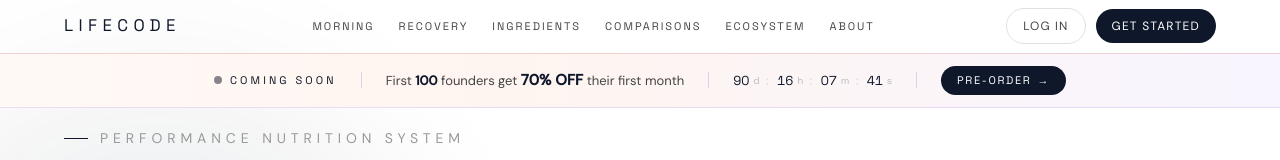
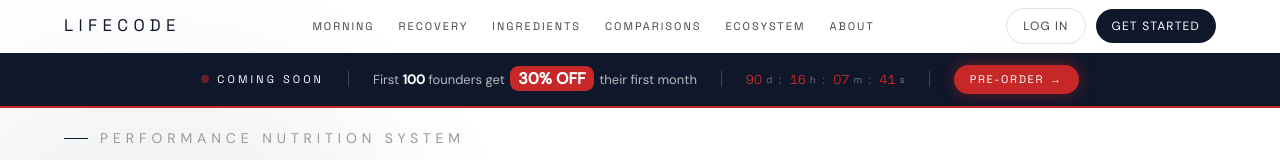
Before and after one commit to Sandu2006a/LIFECODE, a Next.js app in the folder web/: page / in a window 1280 px wide. Shown: the top 160 px of the page. Built offline with nearby package versions, Linux system fonts and the light colour scheme; no server answers.

Commit message:
feat(banner): dark navy bg, red accents, glowing CTA; 70%->30% everywhere

```diff
--- a/web/components/Header.jsx
+++ b/web/components/Header.jsx
@@ -181,49 +181,50 @@ export default function Header() {
       <Link
         href={pathname === '/' ? '#preorder' : '/#preorder'}
         className="w-full flex items-center justify-center flex-wrap gap-3 md:gap-6 px-4 py-3 cursor-pointer group"
-        style={{
-          background: 'linear-gradient(90deg, #FFF9F5 0%, #FFF5F0 40%, #F8F5FF 100%)',
-          borderTop: '1px solid rgba(198,40,40,0.18)',
-          borderBottom: '1px solid rgba(124,58,237,0.15)',
-        }}
+        style={{ background: '#0F172A', borderBottom: '2px solid #C62828' }}
       >
         {/* Pulse + label */}
         <span className="flex items-center gap-2">
-          <span className="w-2 h-2 rounded-full animate-pulse" style={{ background: BLACK }} />
-          <span className="font-sans font-700 text-[11px] tracking-[0.28em] uppercase"
-            style={{ color: BLACK }}>Coming Soon</span>
+          <span className="w-2 h-2 rounded-full animate-pulse bg-[#C62828]" />
+          <span className="font-sans font-700 text-[11px] tracking-[0.28em] uppercase text-white">
+            Coming Soon
+          </span>
         </span>
 
-        <span className="hidden sm:block w-px h-4 bg-[#e0d0f0]" />
+        <span className="hidden sm:block w-px h-4 bg-white/20" />
 
         {/* Offer */}
-        <span className="font-body text-[13px] text-[#444]">
+        <span className="font-body text-[13px] text-white/70">
           First{' '}
-          <strong className="font-800" style={{ color: BLACK }}>100</strong>
+          <strong className="font-800 text-white">100</strong>
           {' '}founders get{' '}
-          <strong className="font-800 text-[15px]" style={{ color: BLACK }}>70% OFF</strong>
+          <strong
+            className="font-800 text-[16px] px-2 py-0.5 rounded-md mx-0.5"
+            style={{ background: '#C62828', color: '#fff' }}>
+            30% OFF
+          </strong>
           {' '}their first month
         </span>
 
-        <span className="hidden sm:block w-px h-4 bg-[#e0d0f0]" />
+        <span className="hidden sm:block w-px h-4 bg-white/20" />
 
         {/* Timer */}
         <span className="flex items-center gap-1.5 font-sans font-700 text-[13px] tabular-nums">
           {[{v:timer.d,l:'d'},{v:timer.h,l:'h'},{v:timer.m,l:'m'},{v:timer.s,l:'s'}].map(({v,l},i)=>(
             <span key={l} className="flex items-center gap-1">
-              <span style={{ color: i % 2 === 0 ? BLACK : BLACK }}>{pad(v)}</span>
-              <span className="text-[10px] text-[#bbb] font-400">{l}</span>
-              {i<3 && <span className="text-[#ddd] mx-0.5">:</span>}
+              <span className="text-[#C62828]">{pad(v)}</span>
+              <span className="text-[10px] text-white/40 font-400">{l}</span>
+              {i<3 && <span className="text-white/25 mx-0.5">:</span>}
             </span>
           ))}
         </span>
 
-        <span className="hidden sm:block w-px h-4 bg-[#e0d0f0]" />
+        <span className="hidden sm:block w-px h-4 bg-white/20" />
 
         {/* CTA pill */}
         <span
-          className="inline-flex items-center gap-1.5 px-4 py-1.5 rounded-full text-white font-sans font-700 text-[11px] tracking-[0.15em] uppercase group-hover:opacity-85 transition-opacity"
-          style={{ background: BLACK }}
+          className="inline-flex items-center gap-1.5 px-4 py-1.5 rounded-full font-sans font-700 text-[11px] tracking-[0.15em] uppercase transition-all duration-200 group-hover:scale-105"
+          style={{ background: '#C62828', color: '#fff', boxShadow: '0 0 16px rgba(198,40,40,0.5)' }}
         >
           Pre-order <span className="group-hover:translate-x-0.5 transition-transform duration-200">→</span>
         </span>
--- a/web/components/PreOrderSection.jsx
+++ b/web/components/PreOrderSection.jsx
@@ -86,7 +86,7 @@ function SuccessCard({ email, already }) {
             <p className="font-sans font-700 text-[26px] tracking-[0.22em]" style={{ color: BLACK }}>
               {PROMO}
             </p>
-            <p className="font-body text-[11px] text-[#aaa] mt-1">70% off your first month · Apply at checkout</p>
+            <p className="font-body text-[11px] text-[#aaa] mt-1">30% off your first month · Apply at checkout</p>
           </div>
         </div>
         <div className="mt-5 inline-flex items-center gap-2 px-3 py-1.5 rounded-full bg-[#f1fdf7] border border-[#d1fae5]">
@@ -220,7 +220,7 @@ export default function PreOrderSection() {
 
         <div className="po-rise grid grid-cols-1 sm:grid-cols-3 gap-3 mt-12 opacity-0 max-w-[720px] mx-auto">
           {[
-            { tag: '70%', label: 'Off first month',  sub: 'first 100 founders only', color: BLACK },
+            { tag: '30%', label: 'Off first month',  sub: 'first 100 founders only', color: BLACK },
             { tag: '1ST', label: 'Priority shipping', sub: 'before everyone else',    color: BLACK },
             { tag: '$0',  label: 'No payment now',    sub: 'just your email',         color: BLACK },
           ].map((p) => (
@@ -246,7 +246,7 @@ export default function PreOrderSection() {
             <div className="h-full rounded-full" style={{ width: `${pct}%`, background: BLACK }} />
           </div>
           <p className="mt-2 font-body text-[11px] text-[#bbb] tracking-wide">
-            First 100 get <span className="font-700" style={{ color: BLACK }}>70% off</span> for the first month
+            First 100 get <span className="font-700" style={{ color: BLACK }}>30% off</span> for the first month
           </p>
         </div>
 
```
